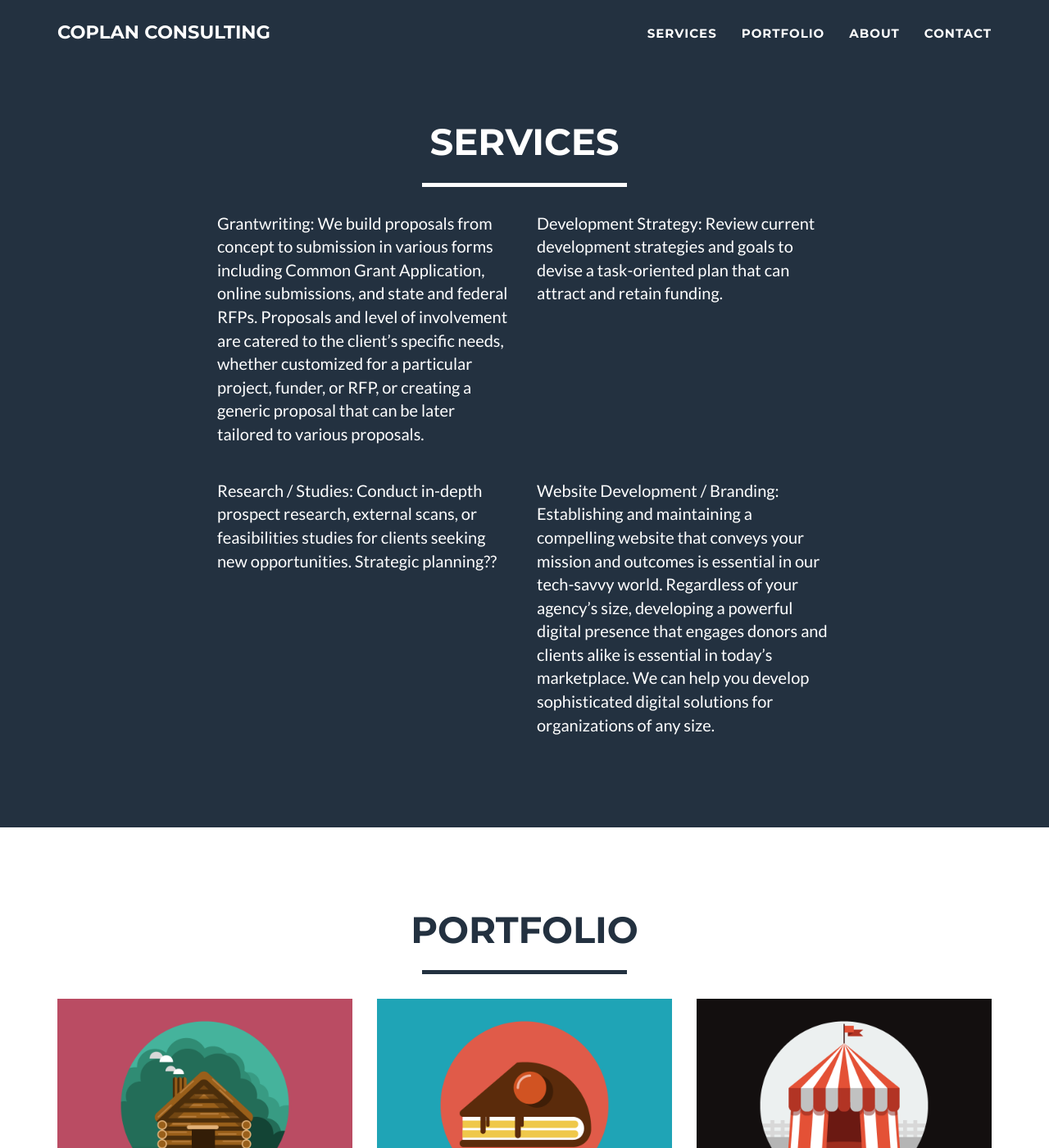
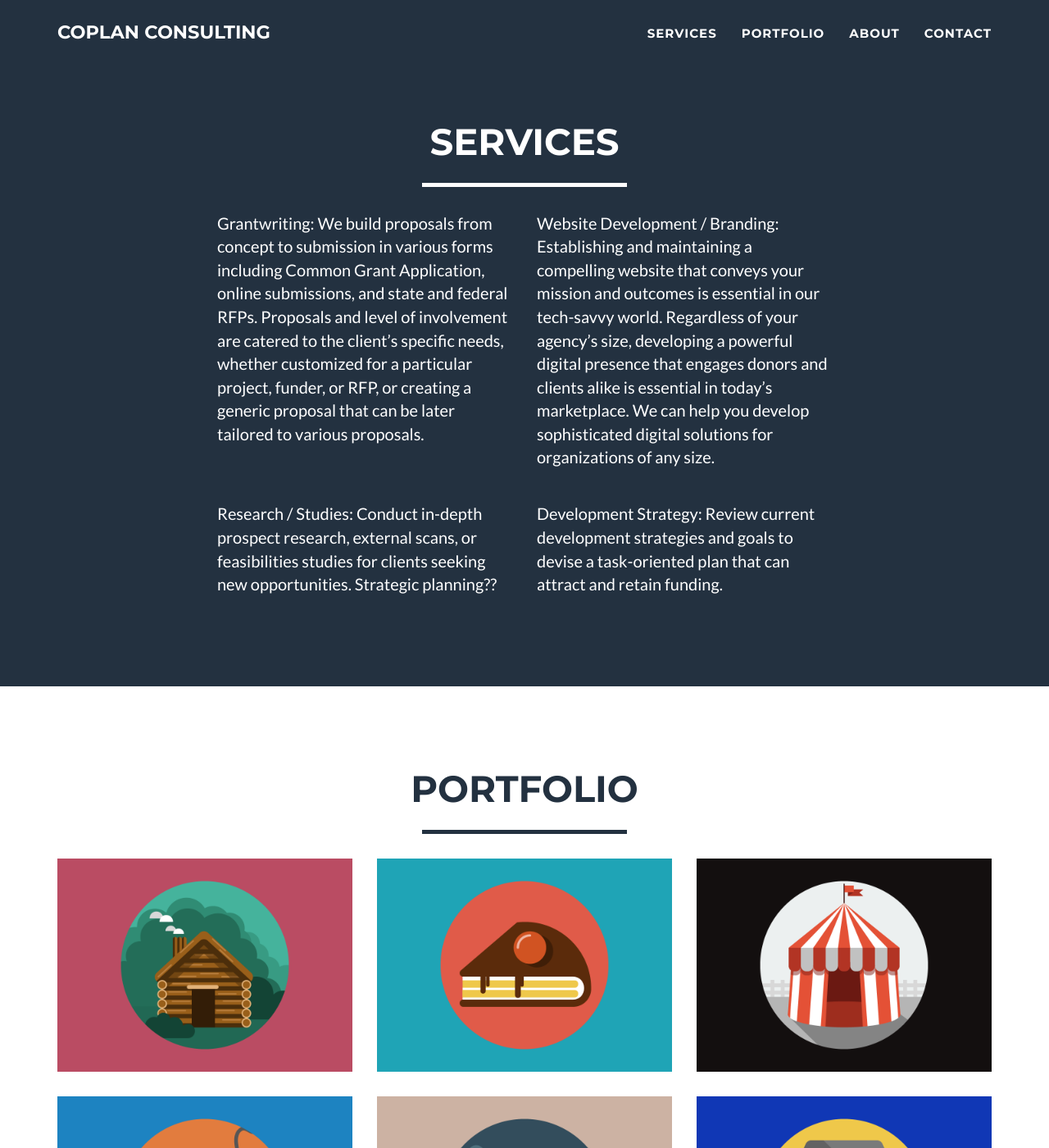
Before and after one commit to ccoplan/ccoplan.github.io, a Jekyll site: the page built from index.html, in a window 1280 px wide and 1400 px high, scrolled down 727 px. Shown: the whole window at 82% size. Built offline with Jekyll 4.4.1, drawn with Linux system fonts in a browser that asks for light colours.

Commit message:
Update services.html

```diff
--- a/_includes/services.html
+++ b/_includes/services.html
@@ -21,16 +21,15 @@
         <p>Grantwriting: We build proposals from concept to submission in various forms including Common Grant Application, online submissions, and state and federal RFPs.  Proposals and level of involvement are catered to the client’s specific needs, whether customized for a particular project, funder, or RFP, or creating a generic proposal that can be later tailored to various proposals.</p>
       </div>
       <div class="col-lg-4">
-        <p>Development Strategy: Review current development strategies and goals to devise a task-oriented plan that can attract and retain funding.</p>
+        <p>Website Development / Branding: Establishing and maintaining a compelling website that conveys your mission and outcomes is essential in our tech-savvy world.  Regardless of your agency’s size, developing a powerful digital presence that engages donors and clients alike is essential in today’s marketplace.  We can help you develop sophisticated digital solutions for organizations of any size.</p>
       </div>
     </div>
     <div class="row">
       <div class="col-lg-4 col-lg-offset-2">
-        <p>Research / Studies: Conduct in-depth prospect research, external scans, or feasibilities studies for clients seeking new opportunities.  Strategic planning??
-</p>
+        <p>Research / Studies: Conduct in-depth prospect research, external scans, or feasibilities studies for clients seeking new opportunities.  Strategic planning??</p>
       </div>
       <div class="col-lg-4">
-        <p>Website Development / Branding: Establishing and maintaining a compelling website that conveys your mission and outcomes is essential in our tech-savvy world.  Regardless of your agency’s size, developing a powerful digital presence that engages donors and clients alike is essential in today’s marketplace.  We can help you develop sophisticated digital solutions for organizations of any size.</p>
+        <p>Development Strategy: Review current development strategies and goals to devise a task-oriented plan that can attract and retain funding.</p>
       </div>
     </div>
 
```
